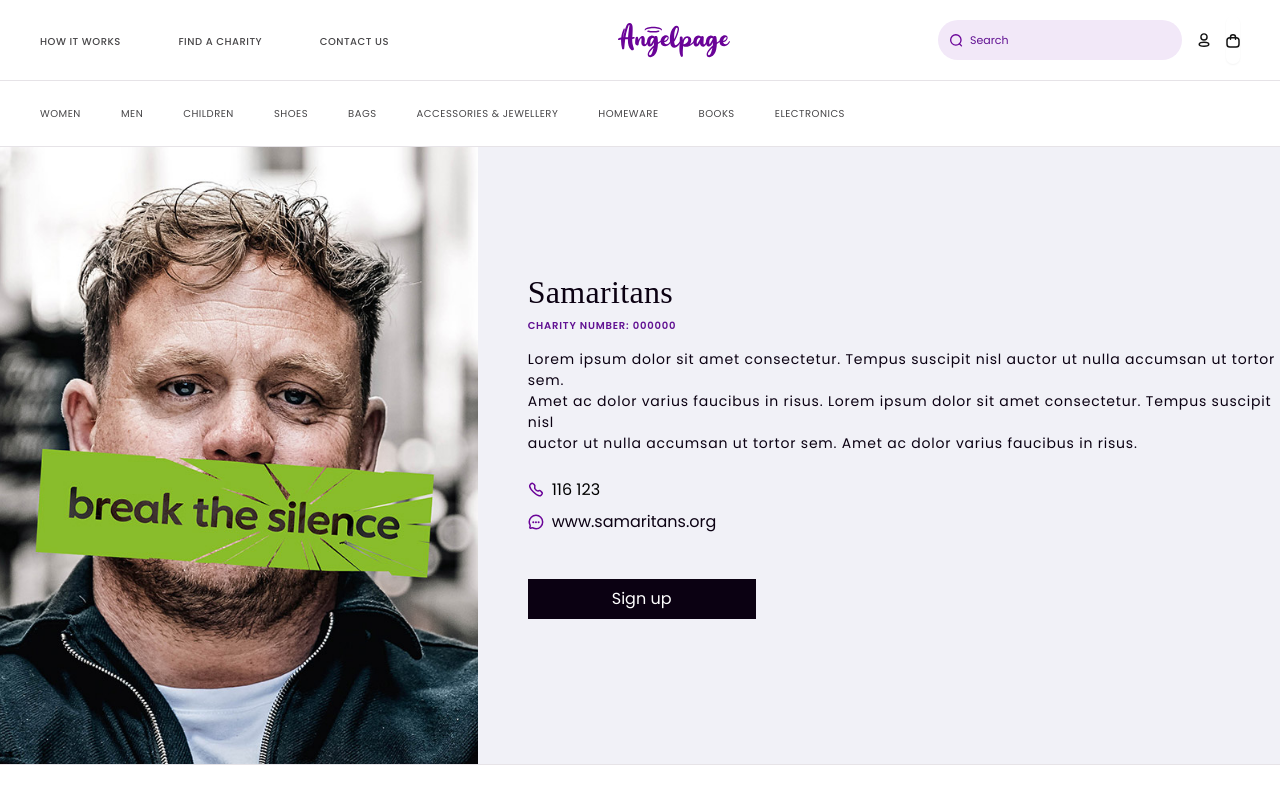
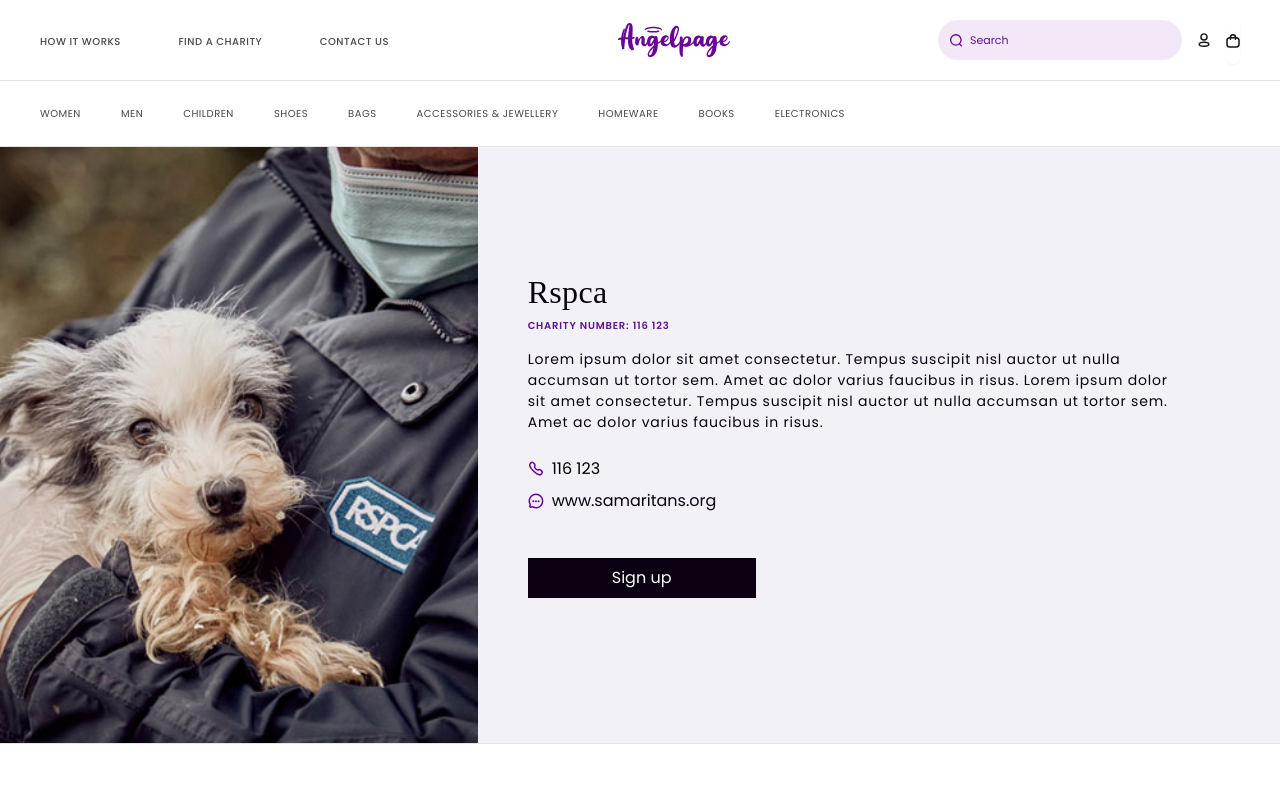
Before and after one commit to ParticularAgency/angelpage-frontend, a Next.js app: page /find-a-charity/five in a window 1280 px wide. Shown: the top 800 px of the page. Built offline with nearby package versions, Linux system fonts and the light colour scheme; a web font is replaced by a local one.

Commit message:
feat: :sparkles: Complete charity details page

```diff
--- a/src/app/find-a-charity/[charityId]/page.tsx
+++ b/src/app/find-a-charity/[charityId]/page.tsx
@@ -1,14 +1,22 @@
+/* eslint-disable @typescript-eslint/no-explicit-any */
+import { charityData } from "@/libs/charities";
 import Image from "next/image";
 import Link from "next/link";
 
-const CharityDetailsPage = () => {
+const CharityDetailsPage = ({ params }: any) => {
+  const charityId = params;
+
+  const charity = charityData.find(
+    (charityData) => charityData.id === charityId.charityId
+  );
+  const imagePath = charity?.image || "/images/default-image.png";
   return (
     <section className="bg-[#F1F1F7]">
       <div className=" flex md:flex-col md:w-full">
         {/* Left Image Section */}
         <div>
           <Image
-            src="/images/charity/charity6.png"
+            src={imagePath}
             alt="Person"
             width={510}
             height={598}
@@ -18,17 +26,12 @@
 
         {/* Right Text Section */}
         <div className="w-2/3 md:w-full md:p-6 pl-[50px] pt-[121px] pb-[145px]">
-          <h3 className="text-[#0B0112]">Samaritans</h3>
+          <h3 className="text-[#0B0112] capitalize">{charity?.tag}</h3>
           <p className="text-[10px] text-[#611192] font-semibold">
-            CHARITY NUMBER: 000000
+            CHARITY NUMBER: {charity?.contact.phone}
           </p>
-          <p className="mt-4 text-[#0B0112] font-normal text-[14px]">
-            Lorem ipsum dolor sit amet consectetur. Tempus suscipit nisl auctor
-            ut nulla accumsan ut tortor sem. <br className="md:hidden " />
-            Amet ac dolor varius faucibus in risus. Lorem ipsum dolor sit amet
-            consectetur. Tempus suscipit nisl <br className="md:hidden" />
-            auctor ut nulla accumsan ut tortor sem. Amet ac dolor varius
-            faucibus in risus.
+          <p className="mt-4 text-[#0B0112] font-normal text-[14px] w-[651px] sm:w-full">
+            {charity?.description}
           </p>
           <div className="mt-6 flex flex-col space-y-2 mb-[45px]">
             <div className="flex items-center space-x-2">
@@ -38,7 +41,7 @@
                 width={16}
                 height={16}
               />
-              <span className="text-[#000]">116 123</span>
+              <span className="text-[#000]">{charity?.contact.phone}</span>
             </div>
             <div className="flex items-center space-x-2">
               <Image
@@ -47,7 +50,9 @@
                 width={16}
                 height={16}
               />
-              <a href="https://www.samaritans.org">www.samaritans.org</a>
+              <a href="https://www.samaritans.org">
+                {charity?.contact.website}
+              </a>
             </div>
           </div>
 
--- a/src/libs/charities.ts
+++ b/src/libs/charities.ts
@@ -4,7 +4,7 @@
     title: "12 Donors 30 Givers",
     tag: "samaritans",
     description:
-      "Lorem ipsum dolor sit amet consectetur. Tempus suscipit nisl auctor ut nulla accumsan ut tortor sem. Amet ac dolor varius faucibus in risus.",
+      "Lorem ipsum dolor sit amet consectetur. Tempus suscipit nisl auctor ut nulla accumsan ut tortor sem. Amet ac dolor varius faucibus in risus. Lorem ipsum dolor sit amet consectetur. Tempus suscipit nisl auctor ut nulla accumsan ut tortor sem. Amet ac dolor varius faucibus in risus.",
     image: "/images/charity/charity1.png",
     contact: {
       phone: "116 123",
@@ -18,7 +18,7 @@
     title: "12 Donors 30 Givers",
     tag: "British heart foundation",
     description:
-      "Lorem ipsum dolor sit amet consectetur. Tempus suscipit nisl auctor ut nulla accumsan ut tortor sem. Amet ac dolor varius faucibus in risus.",
+      "Lorem ipsum dolor sit amet consectetur. Tempus suscipit nisl auctor ut nulla accumsan ut tortor sem. Amet ac dolor varius faucibus in risus. Lorem ipsum dolor sit amet consectetur. Tempus suscipit nisl auctor ut nulla accumsan ut tortor sem. Amet ac dolor varius faucibus in risus.",
     image: "/images/charity/charity6.png",
     contact: {
       phone: "116 123",
@@ -32,7 +32,7 @@
     title: "12 Donors 30 Givers",
     tag: "save the children",
     description:
-      "Lorem ipsum dolor sit amet consectetur. Tempus suscipit nisl auctor ut nulla accumsan ut tortor sem. Amet ac dolor varius faucibus in risus.",
+      "Lorem ipsum dolor sit amet consectetur. Tempus suscipit nisl auctor ut nulla accumsan ut tortor sem. Amet ac dolor varius faucibus in risus. Lorem ipsum dolor sit amet consectetur. Tempus suscipit nisl auctor ut nulla accumsan ut tortor sem. Amet ac dolor varius faucibus in risus.",
     image: "/images/charity/charity4.png",
     contact: {
       phone: "116 123",
@@ -46,7 +46,7 @@
     title: "12 Donors 30 Givers",
     tag: "macmillan cancer support",
     description:
-      "Lorem ipsum dolor sit amet consectetur. Tempus suscipit nisl auctor ut nulla accumsan ut tortor sem. Amet ac dolor varius faucibus in risus.",
+      "Lorem ipsum dolor sit amet consectetur. Tempus suscipit nisl auctor ut nulla accumsan ut tortor sem. Amet ac dolor varius faucibus in risus. Lorem ipsum dolor sit amet consectetur. Tempus suscipit nisl auctor ut nulla accumsan ut tortor sem. Amet ac dolor varius faucibus in risus.",
     image: "/images/charity/charity2.png",
     contact: {
       phone: "116 123",
@@ -60,7 +60,7 @@
     title: "12 Donors 30 Givers",
     tag: "rspca",
     description:
-      "Lorem ipsum dolor sit amet consectetur. Tempus suscipit nisl auctor ut nulla accumsan ut tortor sem. Amet ac dolor varius faucibus in risus.",
+      "Lorem ipsum dolor sit amet consectetur. Tempus suscipit nisl auctor ut nulla accumsan ut tortor sem. Amet ac dolor varius faucibus in risus. Lorem ipsum dolor sit amet consectetur. Tempus suscipit nisl auctor ut nulla accumsan ut tortor sem. Amet ac dolor varius faucibus in risus.",
     image: "/images/charity/charity5.png",
     contact: {
       phone: "116 123",
@@ -74,7 +74,7 @@
     title: "12 Donors 30 Givers",
     tag: "oxfam",
     description:
-      "Lorem ipsum dolor sit amet consectetur. Tempus suscipit nisl auctor ut nulla accumsan ut tortor sem. Amet ac dolor varius faucibus in risus.",
+      "Lorem ipsum dolor sit amet consectetur. Tempus suscipit nisl auctor ut nulla accumsan ut tortor sem. Amet ac dolor varius faucibus in risus. Lorem ipsum dolor sit amet consectetur. Tempus suscipit nisl auctor ut nulla accumsan ut tortor sem. Amet ac dolor varius faucibus in risus.",
     image: "/images/charity/charity3.png",
     contact: {
       phone: "116 123",
```
Also changed, not shown: src/app/find-a-charity/page.tsx (+27 -16 lines).
